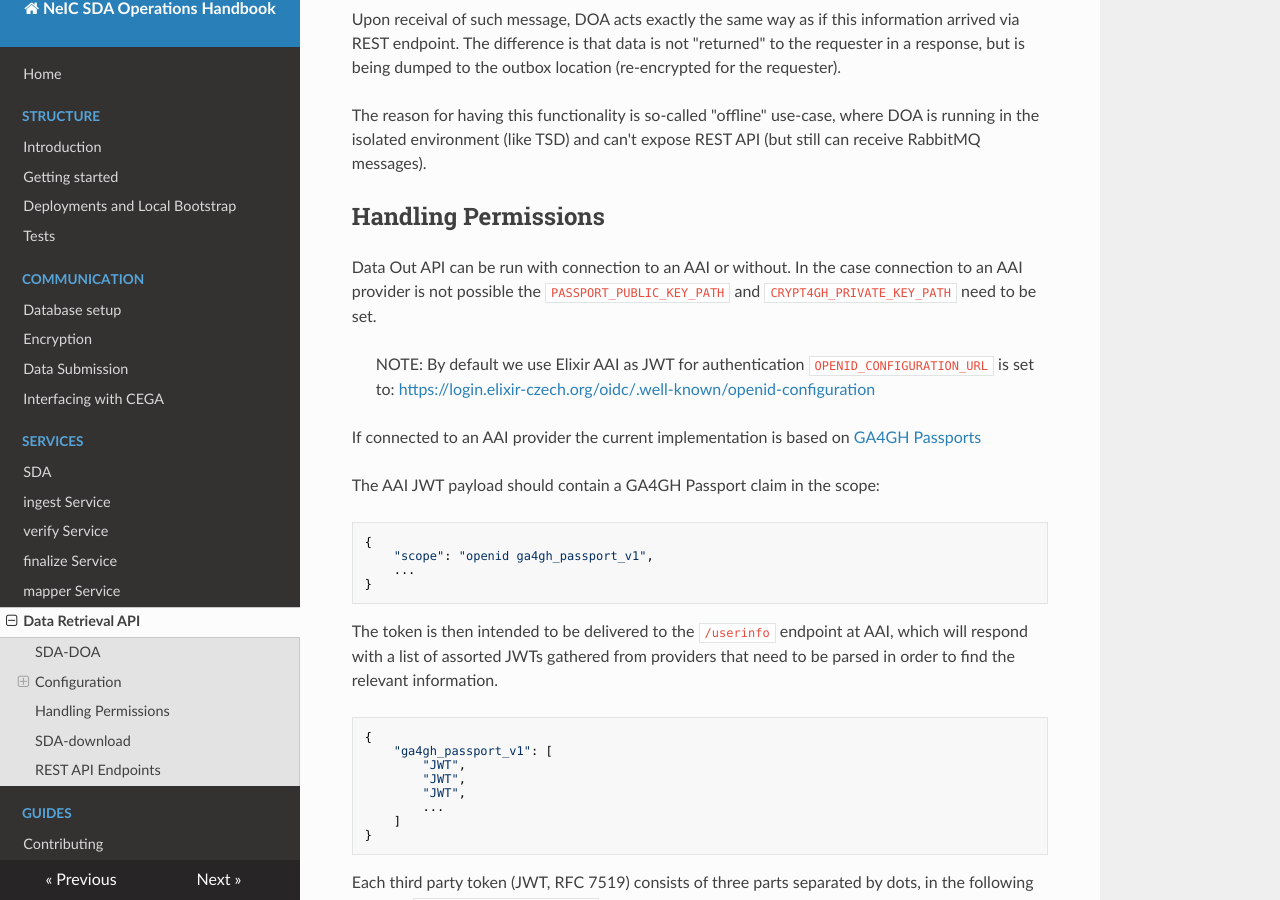
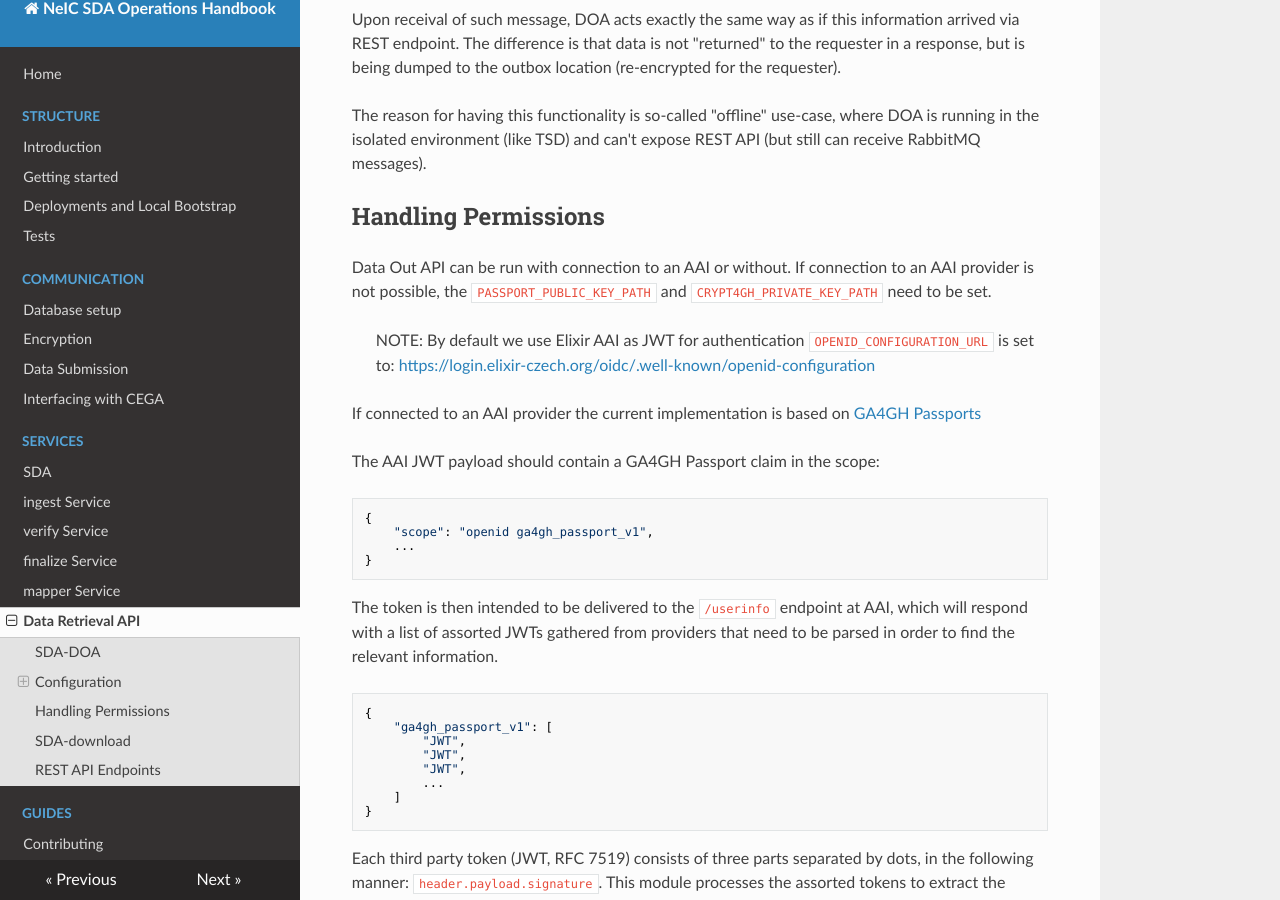
Before and after one commit to neicnordic/neic-sda, an MkDocs documentation site: the page built from docs/dataout.md, in a window 1280 px wide and 900 px high, scrolled down 2582 px. Built offline with MkDocs 1.6.1, drawn with Linux system fonts in a browser that asks for light colours; nearby versions of some CDN libraries.

Commit message:
rephrasing dataout, db and submission

```diff
--- a/docs/dataout.md
+++ b/docs/dataout.md
@@ -84,9 +84,7 @@ and can't expose REST API (but still can receive RabbitMQ messages).
 Handling Permissions
 --------------------
 
-Data Out API can be run with connection to an AAI or without. In the
-case connection to an AAI provider is not possible the
-`PASSPORT_PUBLIC_KEY_PATH` and `CRYPT4GH_PRIVATE_KEY_PATH` need to be
+Data Out API can be run with connection to an AAI or without. If connection to an AAI provider is not possible, the `PASSPORT_PUBLIC_KEY_PATH` and `CRYPT4GH_PRIVATE_KEY_PATH` need to be
 set.
 
 > NOTE:
```
Also changed, not shown: docs/db.md (+1 -1 lines), docs/submission.md (+1 -2 lines).
